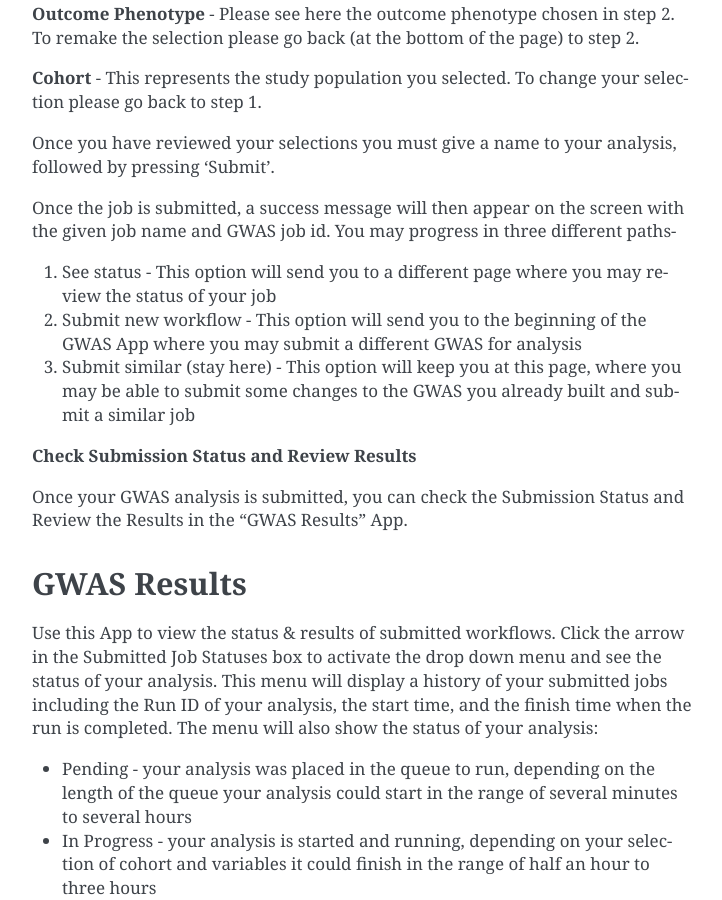
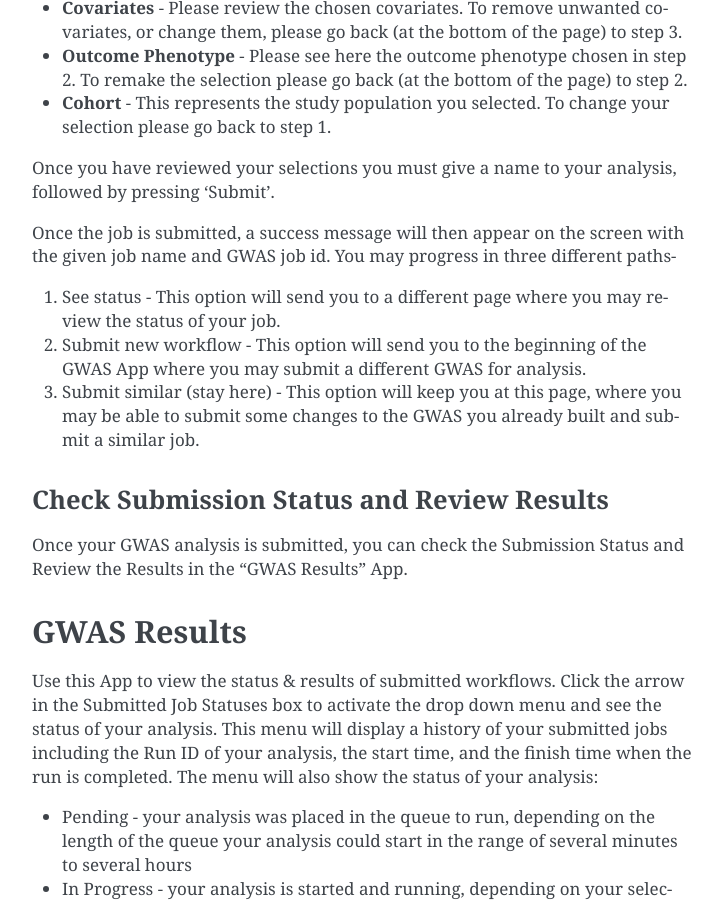
Before and after one commit to uc-cdis/va-doc, a Sphinx documentation site: the page built from docs/source/index.md, in a window 1280 px wide and 900 px high, scrolled down 11734 px. Shown: the whole window, without its empty margins (388-1110 px from the left). Built offline with Sphinx 7.4.7, drawn with Linux system fonts in a browser that asks for light colours; some of the changed text lies outside the part shown.

```diff
--- a/docs/source/index.md
+++ b/docs/source/index.md
@@ -166,7 +166,7 @@ Once a cohort has been chosen, it will populate the attrition table above.
 You may also see the button “Add a new cohort”. This button will open a new tab in your browser outside of the Gen3 GWAS App and send you to the OHDSI Atlas App, where you may create a new cohort.
 
 
-**Step 2 Select Outcome Phenotype**
+### **Step 2 Select Outcome Phenotype**
 
 In this step, you will determine your outcome phenotype.
 
@@ -180,7 +180,7 @@ Here, you may choose your continuous phenotype. GWAS App provides over 5,000 var
 
 Here, you may choose your dichotomous outcome phenotype. You can define your outcome by intersecting your study population with two other cohorts. Please enter the name for your outcome variable in the field “Phenotype name”. You can select your control (or No, 0) cohort in the field “Get Value 0”, and your case cohort (or Yes, 1) in the field “Get Value 1”. The Euler diagram on the right-hand side of the page shows the overlap between your chosen cohorts and study population, with numbers indicating the size of the overlap. After you define your outcome phenotype, click “Submit” to apply it to your model. It will then populate the attrition table and take you to the next step.
 
-**Step 3 Select Covariate Phenotype**
+### **Step 3 Select Covariate Phenotype**
 
 This step is optional. In this step, you can add the harmonized continuous covariates or dichotomous covariates by clicking on the corresponding button.
 
@@ -192,42 +192,42 @@ GWAS App provides over 5,000 variables for your selection, for example, height,
 
 You may add custom dichotomous covariates by selecting two cohorts. Please enter the name for your covariate variable in the field “Covariate name”. You can select your control (or No, 0) cohort in the field “Get Value 0” and your case cohort (or Yes, 1) in the field “Get Value 1”. The Euler diagram on the right-hand side of the page shows the overlap between your chosen cohorts and study population with numbers indicating the size of the overlap. After you define your covariate, click “Add” to apply it to your model. The covariate will then appear on the right-hand side of the screen and populate the attrition table. You can delete previously created covariates by clicking on the Delete icon.
 
-**Step 4 Configure GWAS**
+### **Step 4 Configure GWAS**
 
 In this step, you will determine workflow parameters. Please adjust the number of population principal components (PCs) to control for population structure, minor allele frequency cutoff, and imputation score cutoff. Please also choose one ancestry population on which you would like to perform your study.
 
-**Number of PCs** - Population Principal components (PCs) refer to linear combinations of genome-wide genotyping data to control for population structure/stratification (select up to 10 PCs).
+- **Number of PCs** - Population Principal components (PCs) refer to linear combinations of genome-wide genotyping data to control for population structure/stratification (select up to 10 PCs).
 
-**Harmonized Ancestry and Race/Ethnicity (HARE) dropdown menu** - Please choose the ancestry population on which you would like to perform your study. The numbers appearing in the dropdown represent the population size of your study, considering all of your previous selections. You may not proceed with the analysis without a selection.
+- **Harmonized Ancestry and Race/Ethnicity (HARE) dropdown menu** - Please choose the ancestry population on which you would like to perform your study. The numbers appearing in the dropdown represent the population size of your study, considering all of your previous selections. You may not proceed with the analysis without a selection.
 
-**MAF Cutoff- Minor allele frequency (MAF)** is the frequency at which the second most common allele occurs in a given population and can be used to filter out rare markers (scale of 0-0.5).
+- **MAF Cutoff- Minor allele frequency (MAF)** is the frequency at which the second most common allele occurs in a given population and can be used to filter out rare markers (scale of 0-0.5).
 
-**Imputation Score Cutoff** - This value reflects the quality of imputed SNPs and can be used to remove low-quality imputed markers (scale of 0-1).
+- **Imputation Score Cutoff** - This value reflects the quality of imputed SNPs and can be used to remove low-quality imputed markers (scale of 0-1).
 Once you have selected your values please press Next.
 
 
-**Step 5 Submission Modal**
+### **Step 5 Submission Modal**
 
 Once step 4 is concluded, you may review your details in a modal. This will present to you the configurable selections made in every step of the GWAS flow.
 
-**Configurable values** - May be changed in step 4.
+- **Configurable values** - May be changed in step 4.
 
-**Covariates** - Please review the chosen covariates. To remove unwanted covariates, or change them, please go back (at the bottom of the page) to step 3.
+- **Covariates** - Please review the chosen covariates. To remove unwanted covariates, or change them, please go back (at the bottom of the page) to step 3.
 
-**Outcome Phenotype** - Please see here the outcome phenotype chosen in step 2. To remake the selection please go back (at the bottom of the page) to step 2.
+- **Outcome Phenotype** - Please see here the outcome phenotype chosen in step 2. To remake the selection please go back (at the bottom of the page) to step 2.
 
-**Cohort** - This represents the study population you selected. To change your selection please go back to step 1.
+- **Cohort** - This represents the study population you selected. To change your selection please go back to step 1.
 
 Once you have reviewed your selections you must give a name to your analysis, followed by pressing ‘Submit’.
 
 Once the job is submitted, a success message will then appear on the screen with the given job name and GWAS job id. You may progress in three different paths-
 
-1. See status - This option will send you to a different page where you may review the status of your job
-2. Submit new workflow - This option will send you to the beginning of the GWAS App where you may submit a different GWAS for analysis
-3. Submit similar (stay here) - This option will keep you at this page, where you may be able to submit some changes to the GWAS you already built and submit a similar job
+1. See status - This option will send you to a different page where you may review the status of your job.
+2. Submit new workflow - This option will send you to the beginning of the GWAS App where you may submit a different GWAS for analysis.
+3. Submit similar (stay here) - This option will keep you at this page, where you may be able to submit some changes to the GWAS you already built and submit a similar job.
 
 
-**Check Submission Status and Review Results**
+### **Check Submission Status and Review Results**
 
 Once your GWAS analysis is submitted, you can check the Submission Status and Review the Results in the “GWAS Results” App.
 
```
Also changed, not shown: other parts of docs/source/index.md (+2 -2 lines), docs/source/index.rst (+36 -29 lines), 5 other files.
